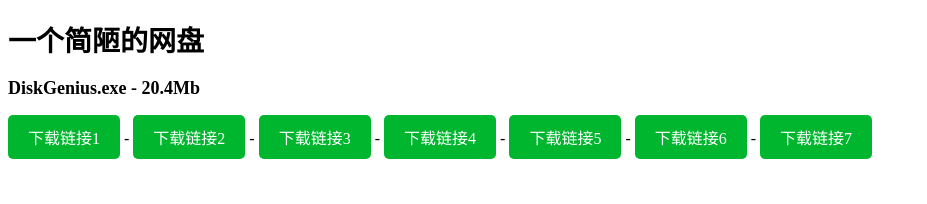
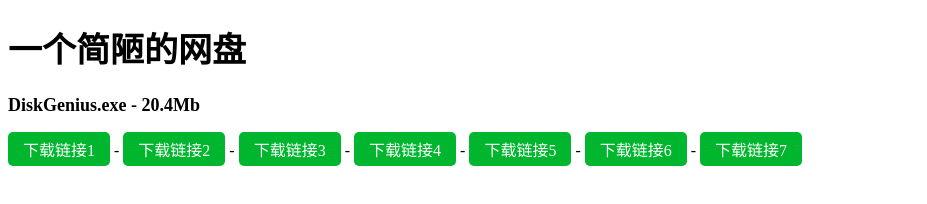
Before and after one commit to FuSiYu666/pan, a plain HTML site: page index.html in a window 1280 px wide. Shown: the whole page, without its empty margins (0-927 px from the left). Drawn offline with Linux system fonts and the light colour scheme.

Commit message:
first commit

```diff
--- a/index.html
+++ b/index.html
@@ -7,7 +7,7 @@
     <style>
         .button {
             display: inline-block;
-            padding: 10px 20px;
+            padding: 5px 15px;
             font-size: 16px;
             cursor: pointer;
             text-align: center;
@@ -29,7 +29,7 @@
     </style>
 </head>
 <body>
-    <h1 style="font-size:28px;">一个简陋的网盘</h1>
+    <h1 style="font-size:34px;">一个简陋的网盘</h1>
     <h2 style="font-size:18px;">DiskGenius.exe - 20.4Mb</h2>
     <p>
         <a href="https://hub.gitmirror.com/https://github.com/FuSiYu666/pan/blob/main/DiskGenius.exe" class="button">下载链接1</a> -
```
